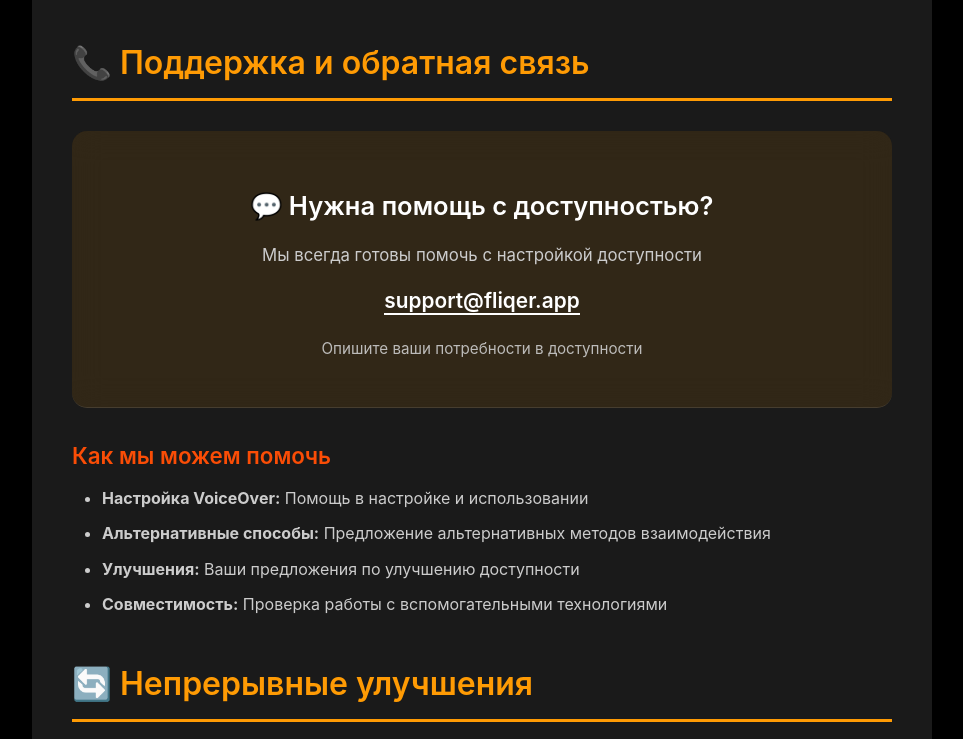
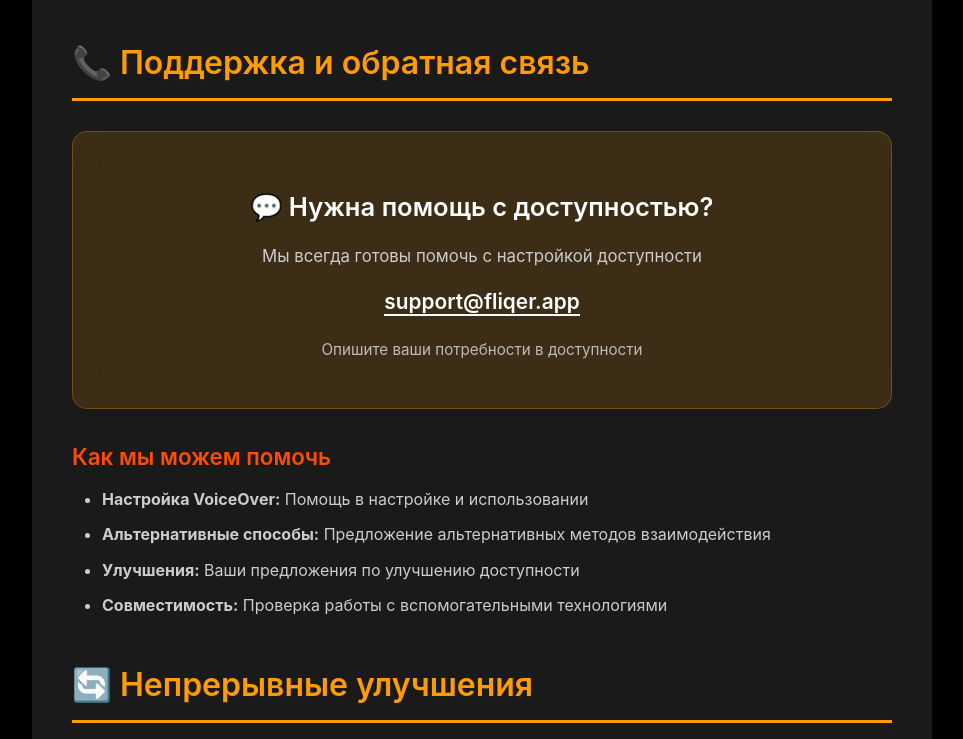
Before and after one commit to d5zn/fliqer-web, a plain HTML site: page accessibility.html in a window 1280 px wide. Shown: the part 3068-3807 px from the top of the page, without its empty margins (158-1121 px from the left). Drawn offline with Linux system fonts and the light colour scheme.

Commit message:
Fix contact-box border in accessibility.html

```diff
--- a/accessibility.html
+++ b/accessibility.html
@@ -88,10 +88,10 @@
         }
 
         .contact-box {
-            background: rgba(255, 155, 4, 0.1);
+            background: rgba(255, 155, 4, 0.15);
             backdrop-filter: blur(15px);
             -webkit-backdrop-filter: blur(15px);
-            border-bottom: 1px solid rgba(255, 255, 255, 0.1);
+            border: 1px solid rgba(255, 155, 4, 0.3);
             color: white;
             padding: 30px;
             border-radius: 15px;
```
